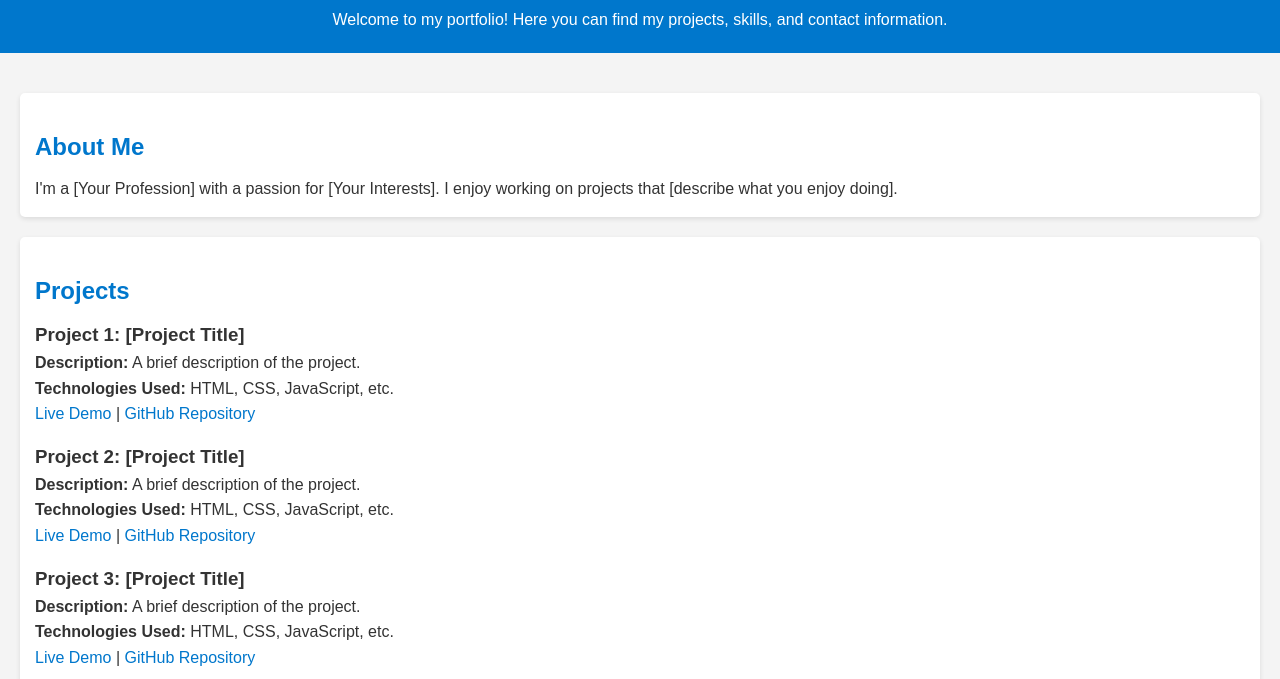
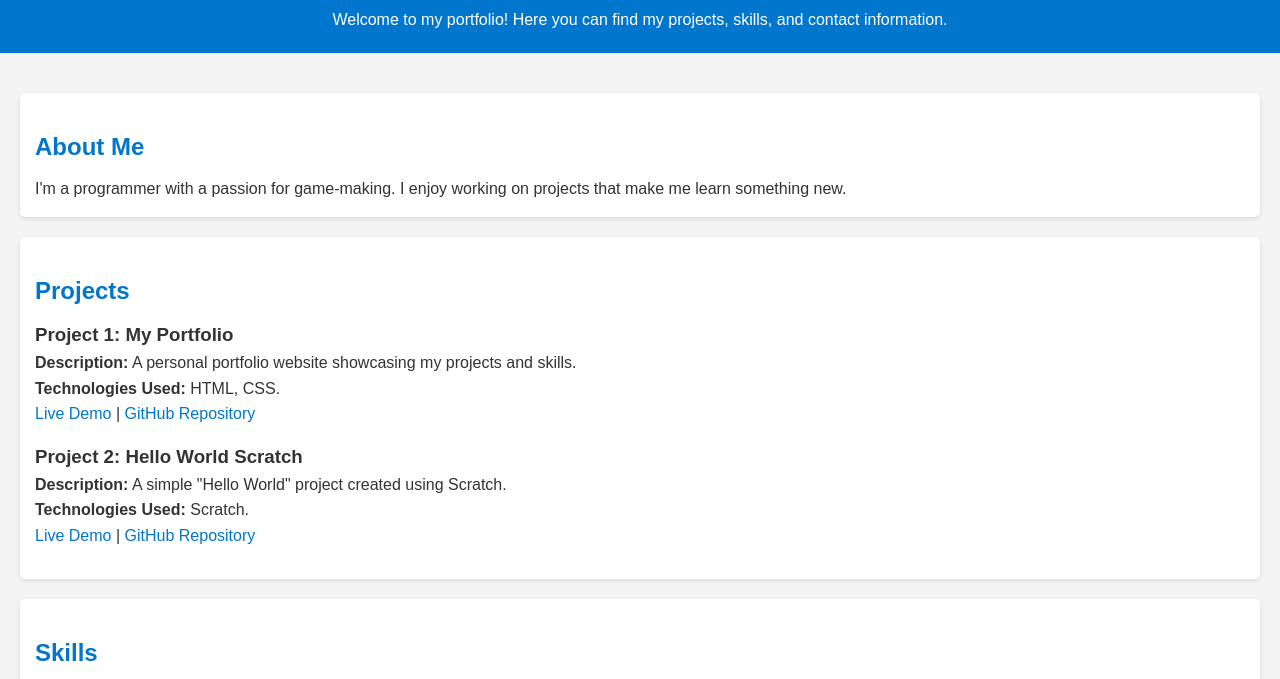
Before and after one commit to codenameshaggyrogers/codenameshaggyrogers.github.io, a plain HTML site: page index.html in a window 1280 px wide. Shown: the part 74-753 px from the top of the page. Drawn offline with Linux system fonts and the light colour scheme.

Commit message:
Updated project

```diff
--- a/index.html
+++ b/index.html
@@ -16,41 +16,31 @@
     <main>
         <section id="about">
             <h2>About Me</h2>
-            <p>I'm a [Your Profession] with a passion for [Your Interests]. I enjoy working on projects that [describe what you enjoy doing].</p>
+            <p>I'm a programmer with a passion for game-making. I enjoy working on projects that make me learn something new.</p>
         </section>
-
         <section id="projects">
             <h2>Projects</h2>
 
             <article>
-                <h3>Project 1: [Project Title]</h3>
-                <p><strong>Description:</strong> A brief description of the project.</p>
-                <p><strong>Technologies Used:</strong> HTML, CSS, JavaScript, etc.</p>
+                <h3>Project 1: My Portfolio</h3>
+                <p><strong>Description:</strong> A personal portfolio website showcasing my projects and skills.</p>
+                <p><strong>Technologies Used:</strong> HTML, CSS.</p>
+                <p>
+                    <a href="https://codenameshaggyrogers.github.io/" target="_blank">Live Demo</a> |
+                    <a href="https://github.com/codenameshaggyrogers/codenameshaggyrogers.github.io" target="_blank">GitHub Repository</a>
+                </p>
+            </article>
+
+            <article>
+                <h3>Project 2: Hello World Scratch</h3>
+                <p><strong>Description:</strong> A simple "Hello World" project created using Scratch.</p>
+                <p><strong>Technologies Used:</strong> Scratch.</p>
                 <p>
                     <a href="#" target="_blank">Live Demo</a> |
                     <a href="#" target="_blank">GitHub Repository</a>
                 </p>
             </article>
 
-            <article>
-                <h3>Project 2: [Project Title]</h3>
-                <p><strong>Description:</strong> A brief description of the project.</p>
-                <p><strong>Technologies Used:</strong> HTML, CSS, JavaScript, etc.</p>
-                <p>
-                    <a href="#" target="_blank">Live Demo</a> |
-                    <a href="#" target="_blank">GitHub Repository</a>
-                </p>
-            </article>
-
-            <article>
-                <h3>Project 3: [Project Title]</h3>
-                <p><strong>Description:</strong> A brief description of the project.</p>
-                <p><strong>Technologies Used:</strong> HTML, CSS, JavaScript, etc.</p>
-                <p>
-                    <a href="#" target="_blank">Live Demo</a> |
-                    <a href="#" target="_blank">GitHub Repository</a>
-                </p>
-            </article>
         </section>
 
         <section id="skills">
@@ -66,9 +56,9 @@
             <h2>Contact</h2>
             <p>Feel free to reach out to me!</p>
             <ul>
-                <li><strong>Email:</strong> <a href="mailto:your.email@example.com">your.email@example.com</a></li>
+                <li><strong>Email:</strong> <a href="mailto:reimerkenneth53@gmail.com">your.email@example.com</a></li>
                 <li><strong>LinkedIn:</strong> <a href="#" target="_blank">Your LinkedIn Profile</a></li>
-                <li><strong>GitHub:</strong> <a href="#" target="_blank">Your GitHub Profile</a></li>
+                <li><strong>GitHub:</strong> <a href="https://github.com/codenameshaggyrogers" target="_blank">Your GitHub Profile</a></li>
             </ul>
         </section>
     </main>
```
